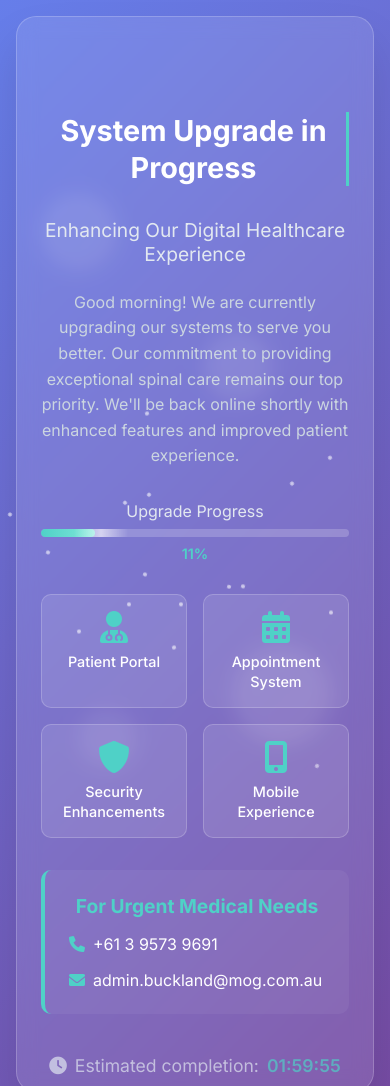
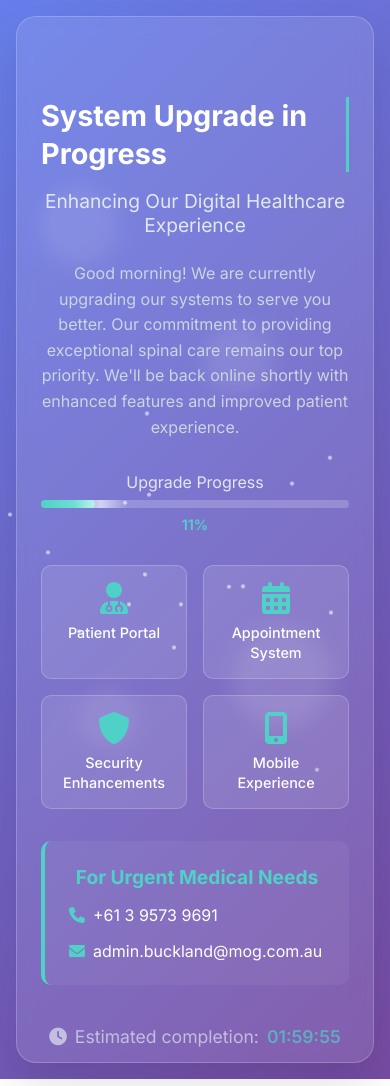
Before and after one commit to radion-x/Eval-Holding-Page, a plain HTML site: page index.html in a window 390 px wide. Shown: the top 1086 px of the page. Drawn offline with nearby package versions, Linux system fonts and the light colour scheme.

Commit message:
Mobile fix... finally, maybe

```diff
--- a/script.js
+++ b/script.js
@@ -4,6 +4,7 @@ $(document).ready(function() {
     createParticles();
     startProgressAnimation();
     startCountdown();
+    initMobileTypingAnimation();
 
     // Initialize all animations
     function initializeAnimations() {
@@ -111,6 +112,29 @@ $(document).ready(function() {
         setInterval(updateCountdown, 1000);
     }
 
+    // Mobile-specific typing animation
+    function initMobileTypingAnimation() {
+        if (window.innerWidth <= 768) {
+            const typingElement = $('.typing-text');
+            const fullText = typingElement.text().trim();
+            let i = 0;
+
+            typingElement.text(''); // Clear text before typing
+
+            // Start typing after a 1s delay to match original animation
+            setTimeout(() => {
+                const typingInterval = setInterval(() => {
+                    if (i < fullText.length) {
+                        typingElement.text(typingElement.text() + fullText[i]);
+                        i++;
+                    } else {
+                        clearInterval(typingInterval);
+                    }
+                }, 150); // Adjust typing speed here (in ms)
+            }, 1000);
+        }
+    }
+
     // Add smooth scrolling effect (if content becomes scrollable)
     $('a[href^="#"]').on('click', function(event) {
         event.preventDefault();
@@ -119,22 +143,6 @@ $(document).ready(function() {
             $('html, body').animate({
                 scrollTop: target.offset().top
             }, 1000);
-        }
-    });
-
-    // Handle window resize for responsive adjustments
-    $(window).on('resize', function() {
-        // Adjust typing animation container for mobile
-        const titleText = $('.typing-text').data('text');
-        if (window.innerWidth <= 768) {
-            if (titleText.length > 20) {
-                $('.main-title').css('height', 'auto');
-                $('.main-title').css('min-height', '2.8rem');
-                $('.main-title').css('padding', '0.5rem 0');
-            }
-        } else {
-            $('.main-title').css('height', '4.2rem');
-            $('.main-title').css('padding', '0');
         }
     });
 
@@ -172,18 +180,4 @@ $(document).ready(function() {
     // Apply time-based adjustments after initial animations
     setTimeout(adjustForTimeOfDay, 5000);
 
-    // Mobile optimization for typing animation
-    // Check on load and after animation completes
-    setTimeout(function() {
-        if (window.innerWidth <= 768) {
-            const titleElement = $('.main-title');
-            const typingElement = $('.typing-text');
-
-            // Ensure text doesn't overflow on small screens
-            if (typingElement.width() > titleElement.width()) {
-                titleElement.css('height', 'auto');
-                titleElement.css('min-height', '2.8rem');
-            }
-        }
-    }, 6000); // Check after typing animation (4s) + delay (1s) + buffer
 });
--- a/styles.css
+++ b/styles.css
@@ -441,23 +441,25 @@ body {
     .main-title {
         font-size: 1.8rem;
         height: auto; /* Allow natural height for 2 lines */
-        min-height: 7rem; /* Space for 2 lines plus animation */
         margin-bottom: 0.8rem;
+        text-align: center; /* Center the inline-block child */
+        min-height: 5.2rem; /* Give enough space for two lines to avoid jump */
     }
 
     .typing-text {
         font-size: 1.8rem;
         max-width: 100%;
-        /* MOBILE TYPING: Use clip-path for typing effect with wrapping */
-        white-space: normal; /* Allow text to wrap to 2 lines */
-        word-wrap: break-word;
+        white-space: normal; /* Allow text to wrap */
         line-height: 1.3;
-        display: block; /* Take full width for proper wrapping */
+        display: inline-block;
         border-right: 3px solid #4fd1c7;
-        animation: mobileTyping 4s steps(25) 1s both, blink 1s infinite;
-        /* Use clip-path instead of width/height to avoid layout issues */
-        clip-path: inset(0 100% 0 0);
-        width: 100%;
+        animation: blink 1s infinite; /* JS will handle typing, so only blink */
+        text-align: left;
+        vertical-align: top;
+        /* Override desktop animation styles */
+        width: auto;
+        overflow: visible;
+        position: relative; /* Ensure it behaves predictably */
     }
 
     .subtitle {
@@ -482,15 +484,3 @@ body {
         font-size: 3rem;
     }
 }
-
-/* Mobile-specific typing animation using clip-path */
-@media (max-width: 768px) {
-    @keyframes mobileTyping {
-        from {
-            clip-path: inset(0 100% 0 0);
-        }
-        to {
-            clip-path: inset(0 0 0 0);
-        }
-    }
-}
```
